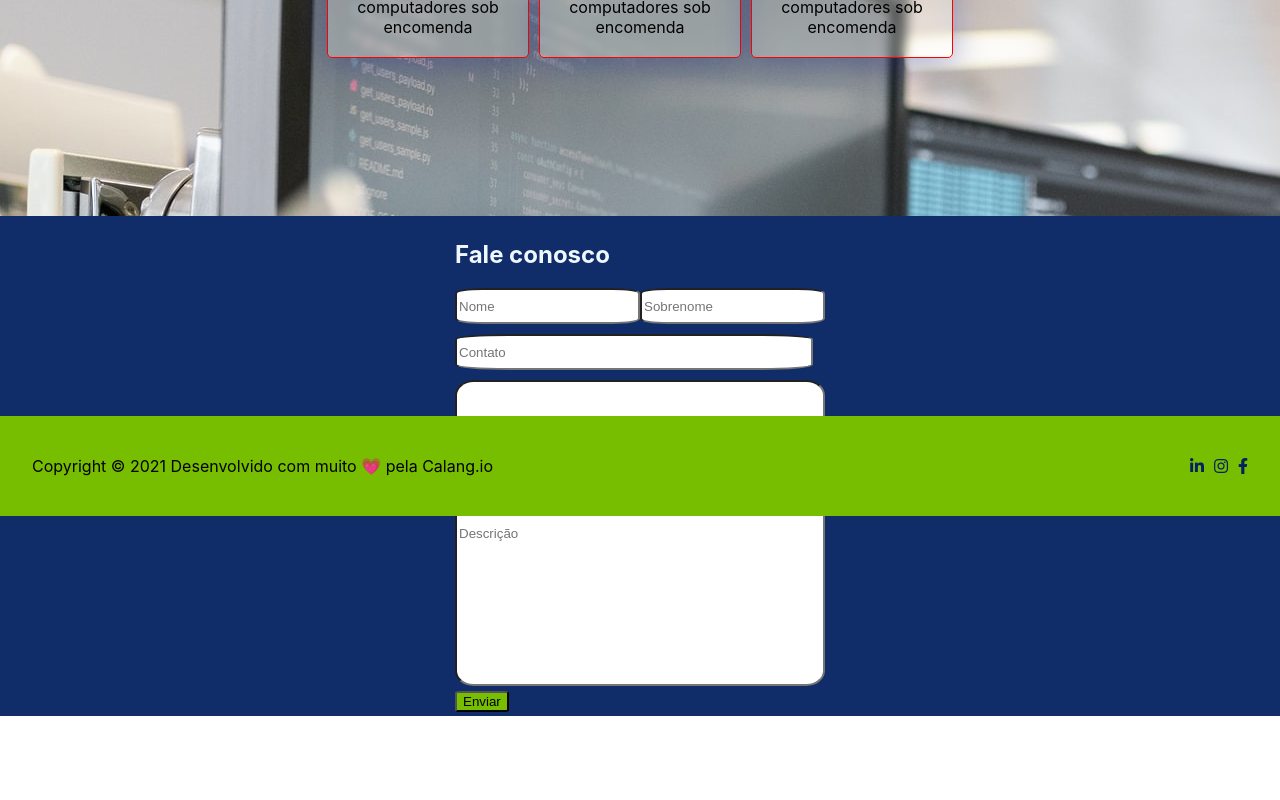
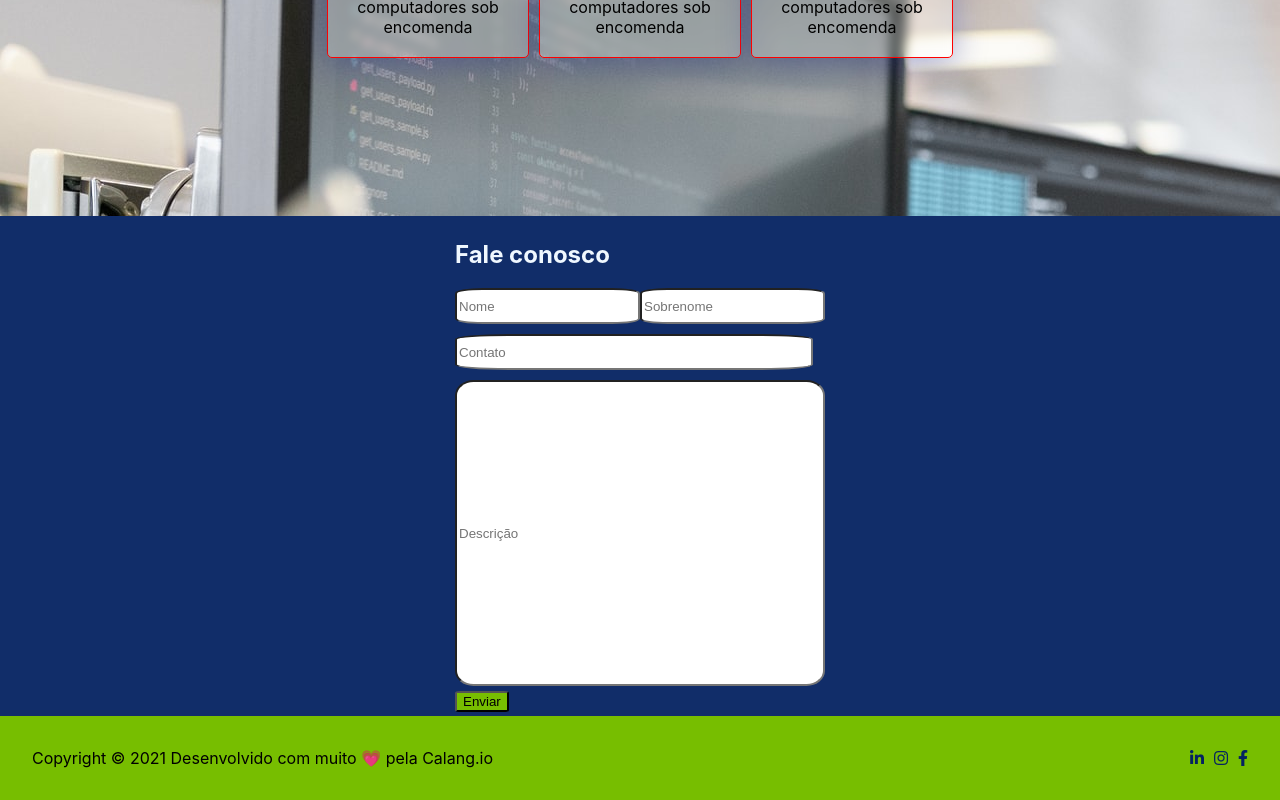
Before and after one commit to FelipeFelipeRenan/-prototipo-site, a React (Create React App) app: page / in a window 1280 px wide. Shown: the part 284-1084 px from the top of the page. Before the commit the page ends 1000 px from the top, so only its background shows below. Built offline with nearby package versions, Linux system fonts and the light colour scheme.

Commit message:
Fixing footer

```diff
--- a/src/components/Footer/index.jsx
+++ b/src/components/Footer/index.jsx
@@ -3,6 +3,7 @@ import "./index.scss";
 const Footer = () => {
   return (
     <footer className="footer">
+      <div className="footer-div">
       <p id="thanks">
         Copyright &copy; 2021 Desenvolvido com muito &#128151; pela Calang.io
       </p>
@@ -17,6 +18,7 @@ const Footer = () => {
           <i className="fab fa-facebook-f"></i>
         </a>
       </div>
+      </div>
     </footer>
   );
 };
--- a/src/components/Footer/index.scss
+++ b/src/components/Footer/index.scss
@@ -1,4 +1,7 @@
-footer {
+  footer{
+    display: block !important;
+    bottom: 0;
+  .footer-div{
       background-color: #77be00;
       width: 100%;
       display: flex;
@@ -24,3 +27,5 @@ footer {
     }
   }
 }
+
+ }
--- a/src/index.css
+++ b/src/index.css
@@ -17,12 +17,3 @@ code {
   font-family: source-code-pro, Menlo, Monaco, Consolas, 'Courier New',
     monospace;
 }
-footer {
-  position:absolute;
-  left:0;
-  bottom:0;
-  right:0;
-  height: 100px;
-  text-align: center;
-  line-height: 100px;
-}
```
Lines whose indentation alone changed are shown as unchanged.
